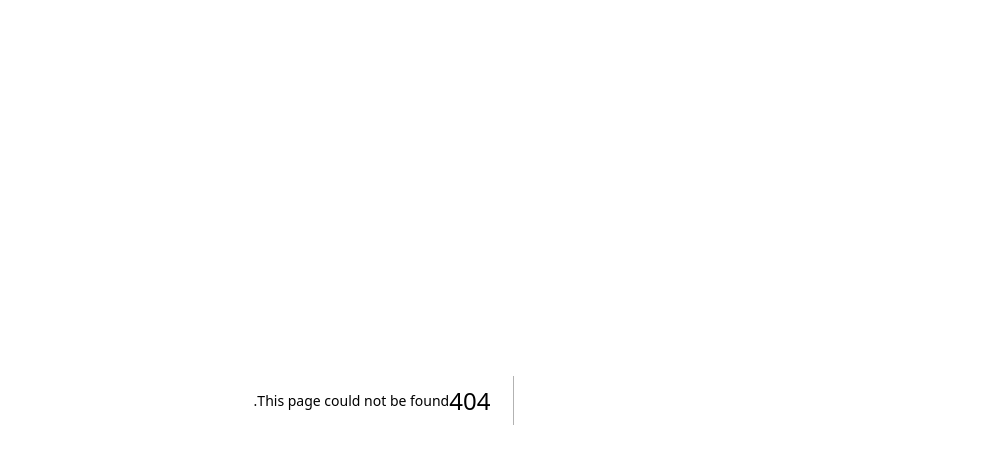
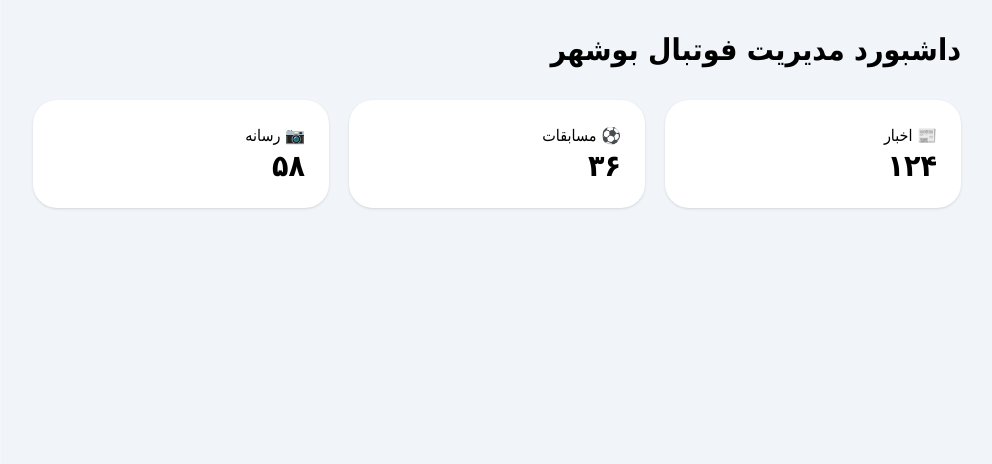
Before and after one commit to mdarzand0315-sys/football-bushehr-v2, a Next.js app: page /admin in a window 1280 px wide. Before the commit this address had no page. Shown: the top 464 px of the page, without its empty margins (288-1280 px from the left). Built offline with nearby package versions, Linux system fonts and the light colour scheme.

Commit message:
Add files via upload

```diff
--- /dev/null
+++ b/app/admin/matches/page.tsx
@@ -0,0 +1,13 @@
+
+export default function AdminMatches(){
+return <main className="p-8">
+<h1 className="text-3xl font-bold">مدیریت مسابقات</h1>
+
+<div className="bg-white rounded-3xl p-6 mt-5">
+ثبت مسابقه جدید
+
+<br/>
+لیگ - هفته - تیم میزبان - تیم مهمان - تاریخ
+</div>
+</main>
+}
--- /dev/null
+++ b/app/admin/media/page.tsx
@@ -0,0 +1,6 @@
+
+export default function AdminMedia(){
+return <main className="p-8">
+<h1 className="text-3xl font-bold">مدیریت رسانه</h1>
+</main>
+}
--- /dev/null
+++ b/app/admin/news/page.tsx
@@ -0,0 +1,9 @@
+
+export default function AdminNews(){
+return <main className="p-8">
+<h1 className="text-3xl font-bold">مدیریت اخبار</h1>
+<button className="bg-[#003b56] text-white p-3 rounded-xl mt-5">
++ افزودن خبر
+</button>
+</main>
+}
--- /dev/null
+++ b/app/admin/page.tsx
@@ -0,0 +1,35 @@
+
+import AdminSidebar from "../../components/admin/AdminSidebar";
+
+export default function Admin(){
+return (
+<div className="min-h-screen flex bg-slate-100">
+<AdminSidebar/>
+
+<main className="p-8 flex-1">
+<h1 className="text-3xl font-black">
+داشبورد مدیریت فوتبال بوشهر
+</h1>
+
+<div className="grid md:grid-cols-3 gap-5 mt-8">
+
+<div className="bg-white rounded-3xl p-6 shadow">
+📰 اخبار
+<p className="text-3xl font-bold">۱۲۴</p>
+</div>
+
+<div className="bg-white rounded-3xl p-6 shadow">
+⚽ مسابقات
+<p className="text-3xl font-bold">۳۶</p>
+</div>
+
+<div className="bg-white rounded-3xl p-6 shadow">
+📷 رسانه
+<p className="text-3xl font-bold">۵۸</p>
+</div>
+
+</div>
+</main>
+</div>
+)
+}
--- /dev/null
+++ b/components/admin/AdminSidebar.tsx
@@ -0,0 +1,24 @@
+
+export default function AdminSidebar(){
+return (
+<aside className="w-72 bg-[#003b56] text-white min-h-screen p-6">
+
+<h2 className="text-2xl font-black text-yellow-400 mb-8">
+⚽ فوتبال بوشهر
+</h2>
+
+<ul className="space-y-4">
+<li>داشبورد</li>
+<li>مدیریت اخبار</li>
+<li>اطلاعیه‌ها</li>
+<li>مسابقات</li>
+<li>نتایج</li>
+<li>جدول لیگ‌ها</li>
+<li>تصاویر</li>
+<li>ویدیوها</li>
+<li>کاربران</li>
+</ul>
+
+</aside>
+)
+}
```
